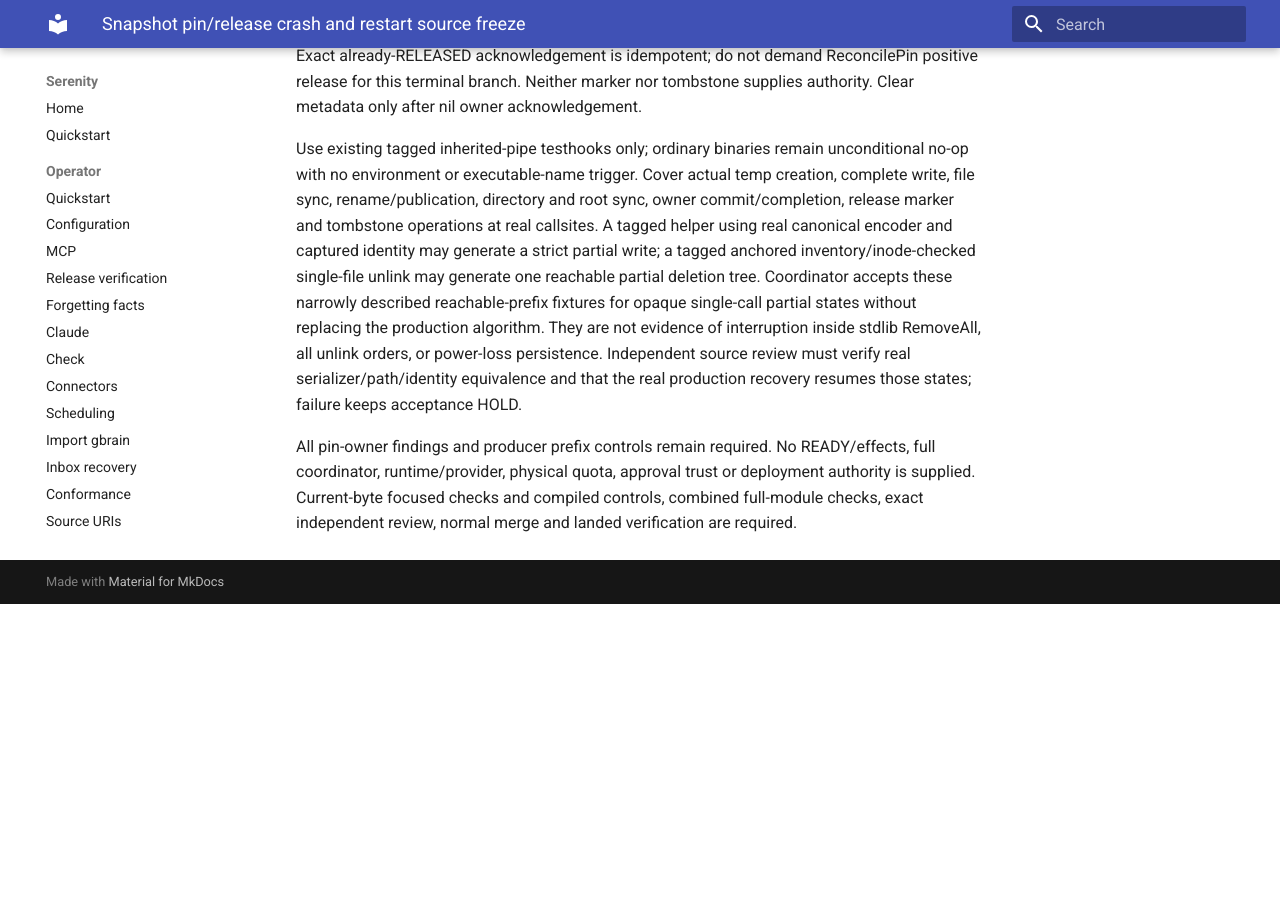
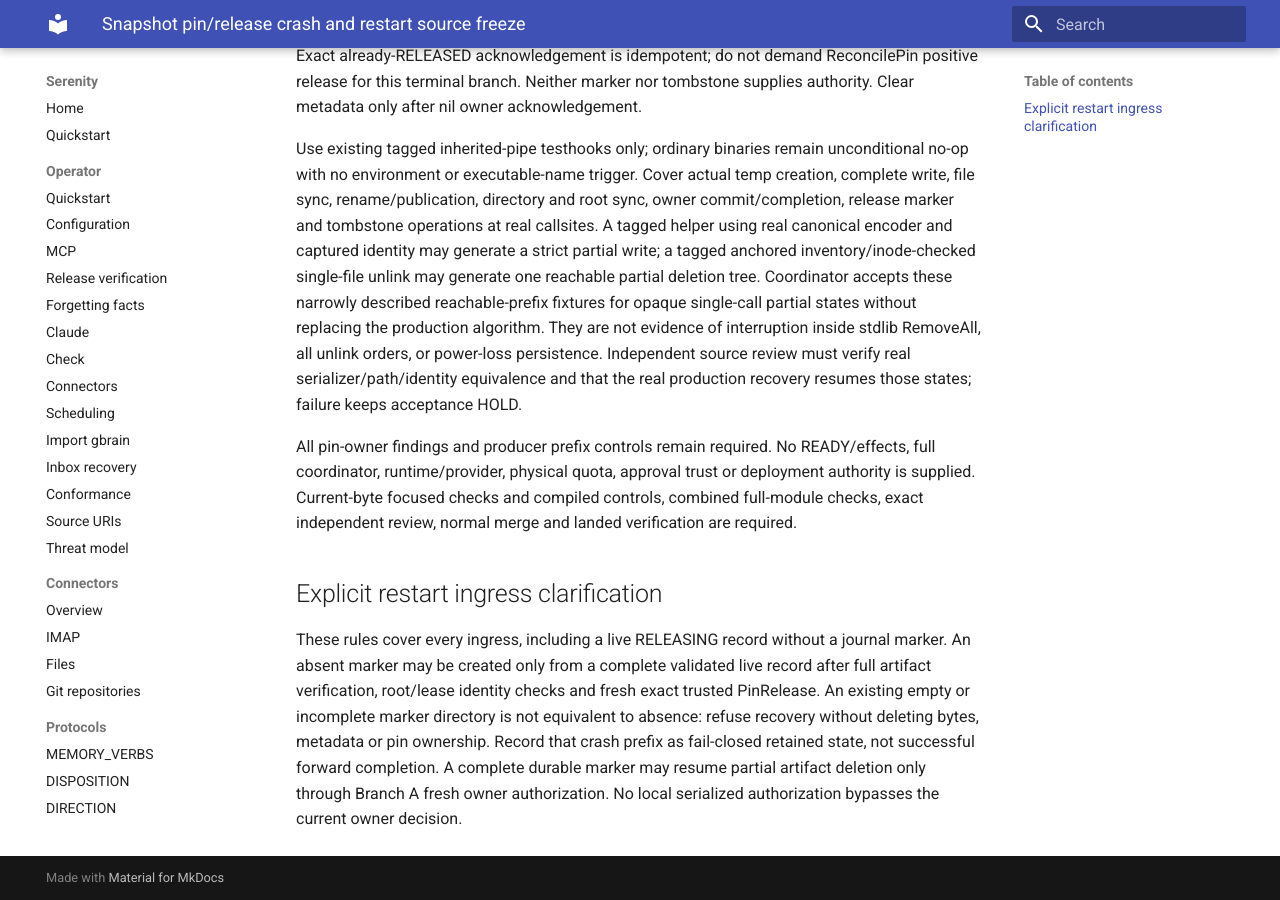
Before and after one commit to sirerun/serenity, an MkDocs documentation site: the page built from docs/plans/snapshot-pin-release-crash-restart-source-freeze-2026-10-03.md, in a window 1280 px wide and 900 px high, scrolled down 789 px. Built offline with MkDocs 1.6.1 and Material for MkDocs 9.7.7, drawn with Linux system fonts in a browser that asks for light colours; before the commit the page ends 1393 px from its top, so only the background shows below that.

Commit message:
Clarify fail-closed handling for incomplete release markers

```diff
--- a/docs/plans/snapshot-pin-release-crash-restart-source-freeze-2026-10-03.md
+++ b/docs/plans/snapshot-pin-release-crash-restart-source-freeze-2026-10-03.md
@@ -11,3 +11,7 @@
 Use existing tagged inherited-pipe testhooks only; ordinary binaries remain unconditional no-op with no environment or executable-name trigger. Cover actual temp creation, complete write, file sync, rename/publication, directory and root sync, owner commit/completion, release marker and tombstone operations at real callsites. A tagged helper using real canonical encoder and captured identity may generate a strict partial write; a tagged anchored inventory/inode-checked single-file unlink may generate one reachable partial deletion tree. Coordinator accepts these narrowly described reachable-prefix fixtures for opaque single-call partial states without replacing the production algorithm. They are not evidence of interruption inside stdlib RemoveAll, all unlink orders, or power-loss persistence. Independent source review must verify real serializer/path/identity equivalence and that the real production recovery resumes those states; failure keeps acceptance HOLD.
 
 All pin-owner findings and producer prefix controls remain required. No READY/effects, full coordinator, runtime/provider, physical quota, approval trust or deployment authority is supplied. Current-byte focused checks and compiled controls, combined full-module checks, exact independent review, normal merge and landed verification are required.
+
+## Explicit restart ingress clarification
+
+These rules cover every ingress, including a live RELEASING record without a journal marker. An absent marker may be created only from a complete validated live record after full artifact verification, root/lease identity checks and fresh exact trusted PinRelease. An existing empty or incomplete marker directory is not equivalent to absence: refuse recovery without deleting bytes, metadata or pin ownership. Record that crash prefix as fail-closed retained state, not successful forward completion. A complete durable marker may resume partial artifact deletion only through Branch A fresh owner authorization. No local serialized authorization bypasses the current owner decision.
```
